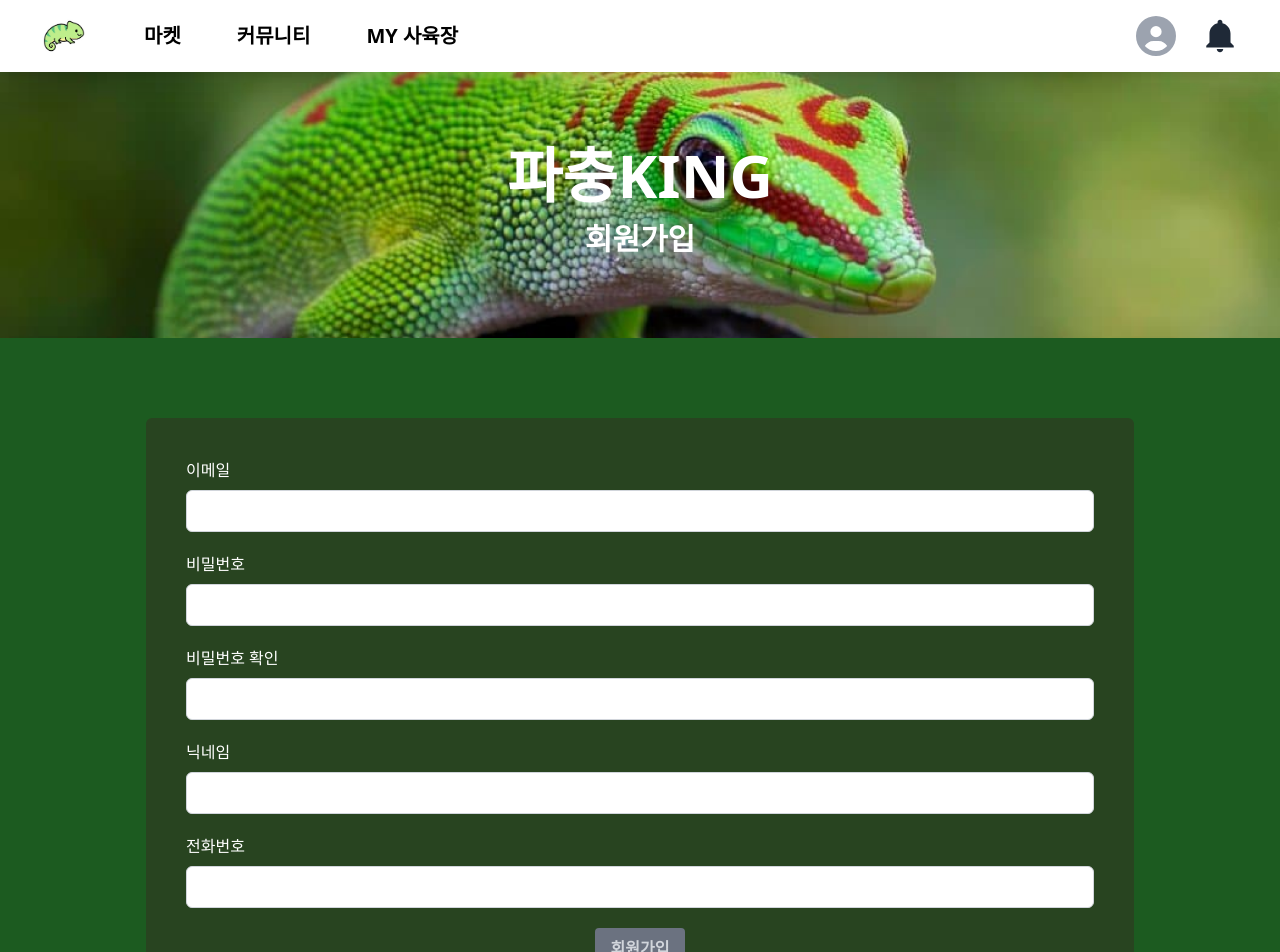
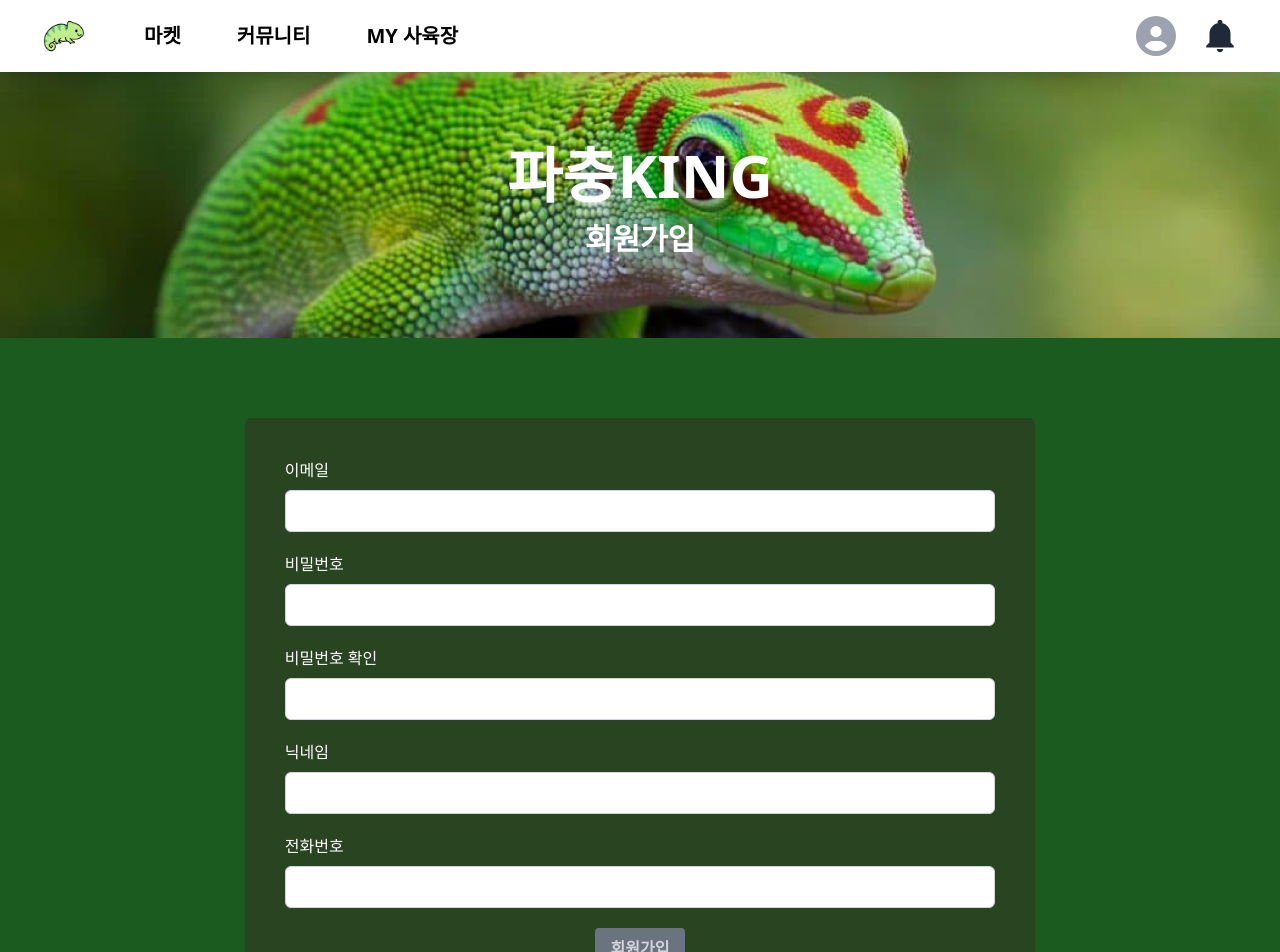
Before and after one commit to jk-milk/project_reptile-king_frontend, a React (Vite) app: page /signup in a window 1280 px wide. Shown: the top 952 px of the page. Built offline with nearby package versions, Linux system fonts and the light colour scheme.

Commit message:
💄 style : ログイン/会員登録ページをレスポンシブに修正

```diff
--- a/src/Pages/SignIn.tsx
+++ b/src/Pages/SignIn.tsx
@@ -54,7 +54,7 @@ function SignIn() {
 
   return (
     <div className="flex justify-center py-20">
-      <div className="bg-[#284420] min-w-[61.75rem] max-w-[61.75rem] p-10 rounded-md">
+      <div className="bg-[#284420] laptop:min-w-[49.4rem] laptop:max-w-[49.4rem] min-w-[61.75rem] max-w-[61.75rem] p-10 rounded-md">
         <form onSubmit={loginHandler}>
           <div className="mb-5">
             <label htmlFor="email" className="block text-white mb-2">이메일</label>
--- a/src/Pages/SignUp.tsx
+++ b/src/Pages/SignUp.tsx
@@ -200,7 +200,7 @@ function Signup() {
 
   return (
     <div className="flex justify-center py-20">
-      <div className="bg-[#284420] min-w-[61.75rem] max-w-[61.75rem] p-10 rounded-md">
+      <div className="bg-[#284420] laptop:min-w-[49.4rem] laptop:max-w-[49.4rem] min-w-[61.75rem] max-w-[61.75rem] p-10 rounded-md">
         <form onSubmit={signupHandler}>
           <div className="mb-5">
             <label htmlFor="email" className="block text-white mb-2">이메일</label>
```
